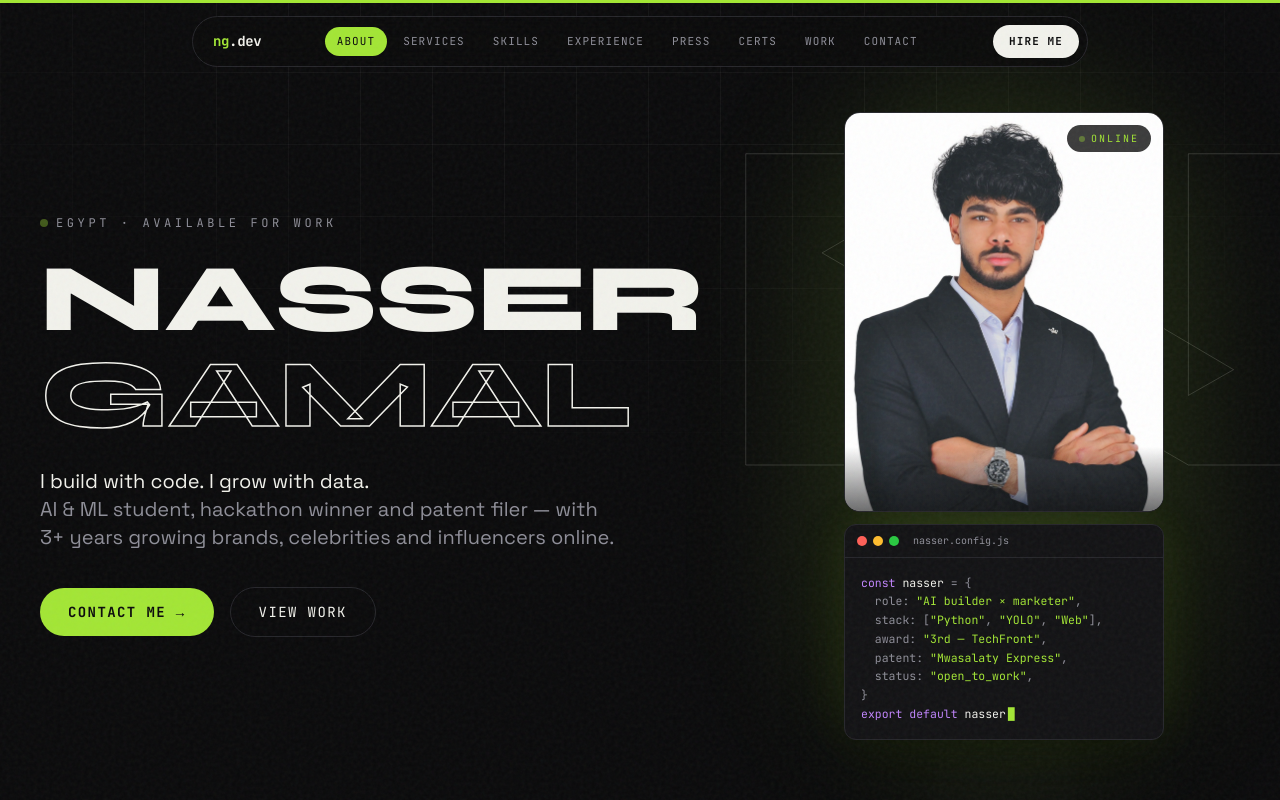
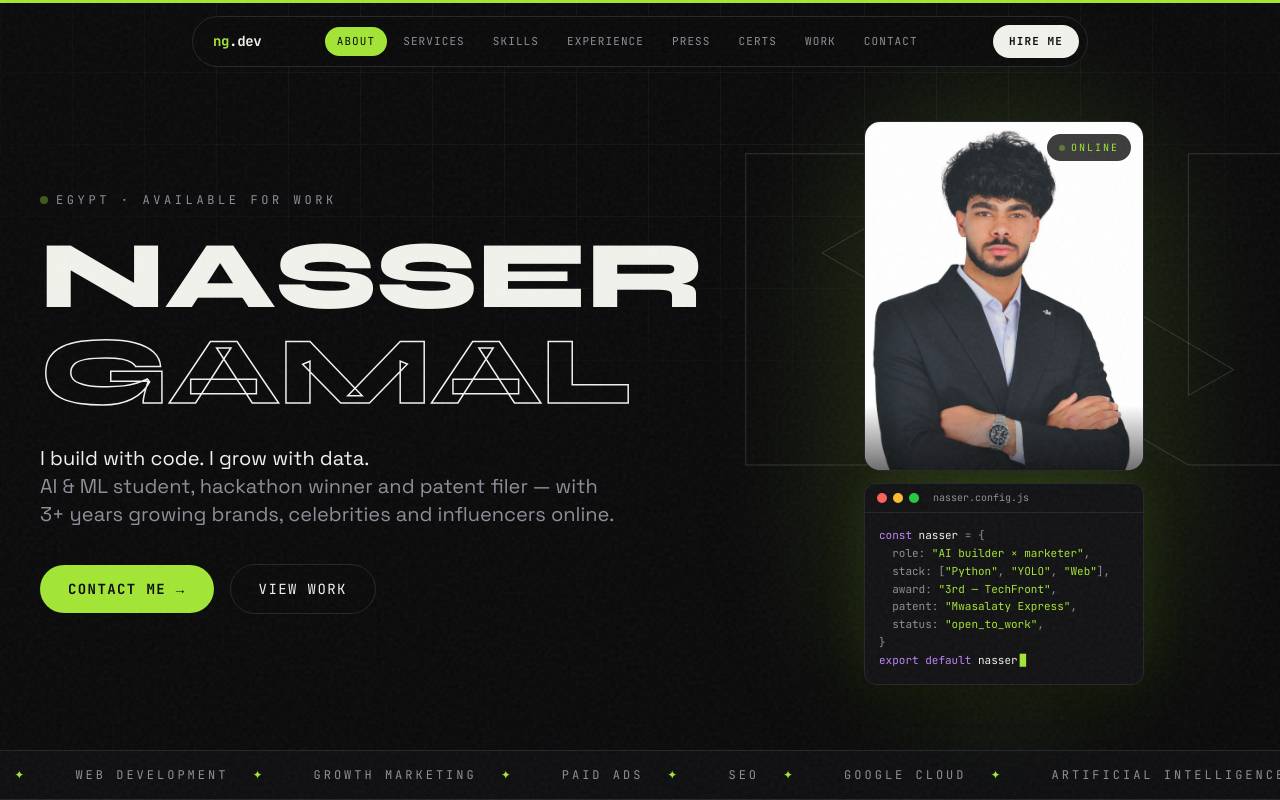
Before and after one commit to nassergamale1-sketch/nasser-portfolio, a React (Vite) app: page / in a window 1280 px wide. Shown: the top 800 px of the page. Built offline with nearby package versions, Linux system fonts and the light colour scheme.

Commit message:
Hero fits the fold: smaller photo column + compact config card — marquee sits flush at viewport bottom

```diff
--- a/src/components/Hero.jsx
+++ b/src/components/Hero.jsx
@@ -41,15 +41,15 @@ function AnimatedWord({ text, className = '' }) {
 // Compact fake config file card.
 function ConfigCard() {
   return (
-    <div className="rounded-xl border border-line bg-panel font-mono text-[11.5px] leading-relaxed shadow-[0_18px_50px_-12px_rgba(0,0,0,0.8),0_0_50px_-18px_rgba(163,230,53,0.35)]">
+    <div className="rounded-xl border border-line bg-panel font-mono text-[11px] leading-relaxed shadow-[0_18px_50px_-12px_rgba(0,0,0,0.8),0_0_50px_-18px_rgba(163,230,53,0.35)]">
       {/* window chrome */}
-      <div className="flex items-center gap-1.5 border-b border-line px-3 py-2">
+      <div className="flex items-center gap-1.5 border-b border-line px-3 py-1.5">
         <span className="h-2.5 w-2.5 rounded-full bg-[#ff5f57]" />
         <span className="h-2.5 w-2.5 rounded-full bg-[#febc2e]" />
         <span className="h-2.5 w-2.5 rounded-full bg-[#28c840]" />
         <span className="ml-2 text-[10px] text-mute">nasser.config.js</span>
       </div>
-      <div className="overflow-x-auto p-4 text-mute">
+      <div className="overflow-x-auto p-3.5 text-mute">
         <pre className="whitespace-pre">
           <code>
             <span className="text-[#c084fc]">const</span>{' '}
@@ -73,7 +73,7 @@ function ConfigCard() {
 // a soft acid glow sits behind instead of hard offset lines.
 function HeroVisual() {
   return (
-    <motion.div variants={rise} className="relative mx-auto w-64 sm:w-80 lg:ml-auto lg:w-[320px]">
+    <motion.div variants={rise} className="relative mx-auto w-64 sm:w-72 lg:ml-auto lg:w-[280px]">
       {/* soft glow behind the composition */}
       <div
         aria-hidden="true"
@@ -98,7 +98,7 @@ function HeroVisual() {
         </div>
 
         {/* terminal card — tucked neatly under the photo, same width */}
-        <div className="hidden lg:block">
+        <div className="mt-3 hidden lg:block">
           <ConfigCard />
         </div>
       </div>
@@ -112,7 +112,7 @@ export default function Hero() {
   const introDelay = reduce ? 0 : 2.1
 
   return (
-    <section id="top" className="relative flex min-h-svh flex-col justify-between overflow-hidden pt-28">
+    <section id="top" className="relative flex min-h-svh flex-col justify-between overflow-hidden pt-24">
       {/* blueprint grid backdrop */}
       <div className="bg-grid grid-fade pointer-events-none absolute inset-0" aria-hidden="true" />
       {/* giant ghost letter */}
@@ -180,7 +180,7 @@ export default function Hero() {
         initial={{ opacity: 0 }}
         animate={{ opacity: 1 }}
         transition={{ delay: introDelay + 0.5, duration: 0.8 }}
-        className="relative mt-16 border-y border-line bg-panel/60 py-4"
+        className="relative mt-10 border-y border-line bg-panel/60 py-4"
       >
         {/* items doubled inside each half so the loop never shows a gap */}
         <div className="marquee-track" aria-hidden="true">
```
